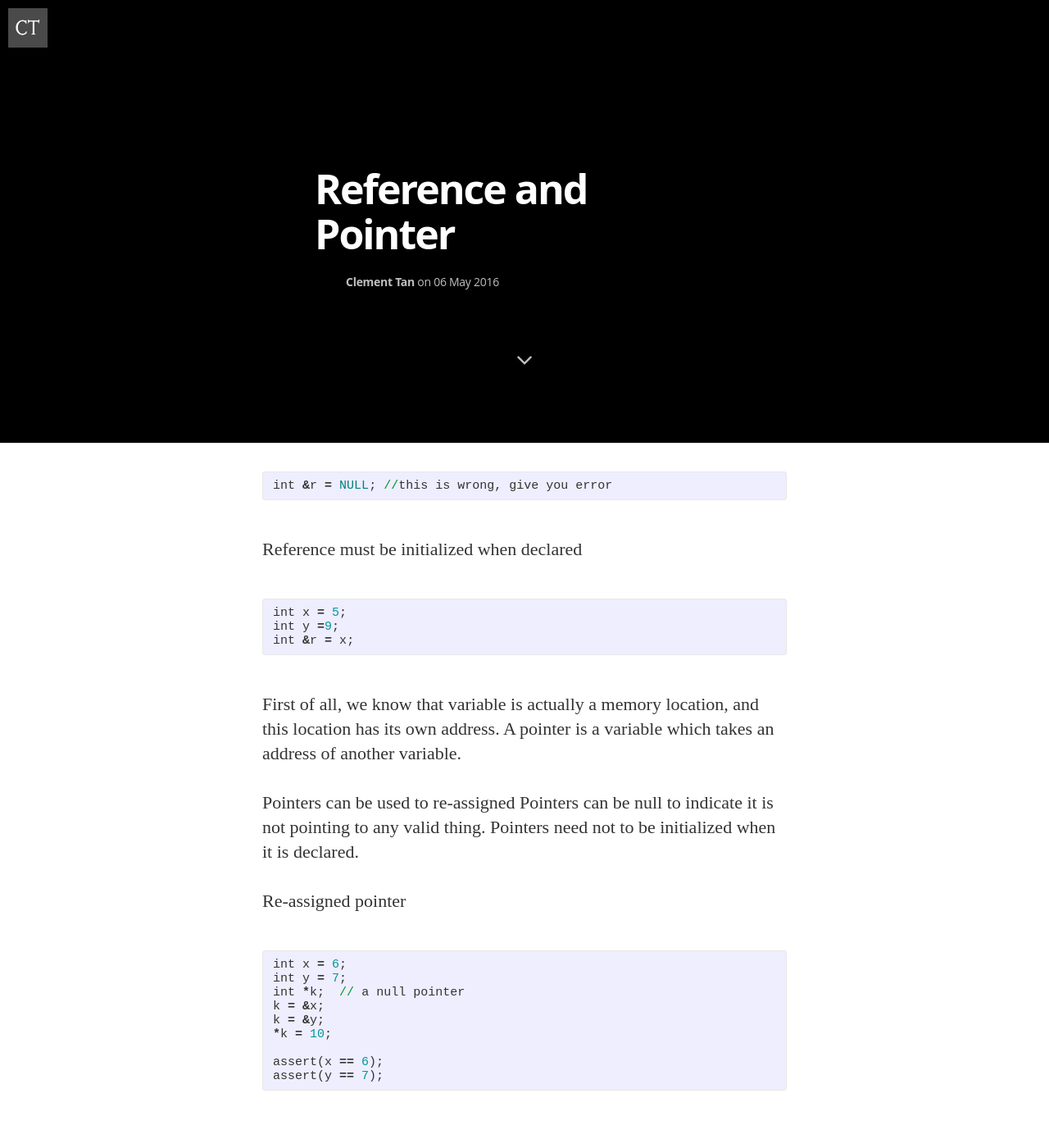
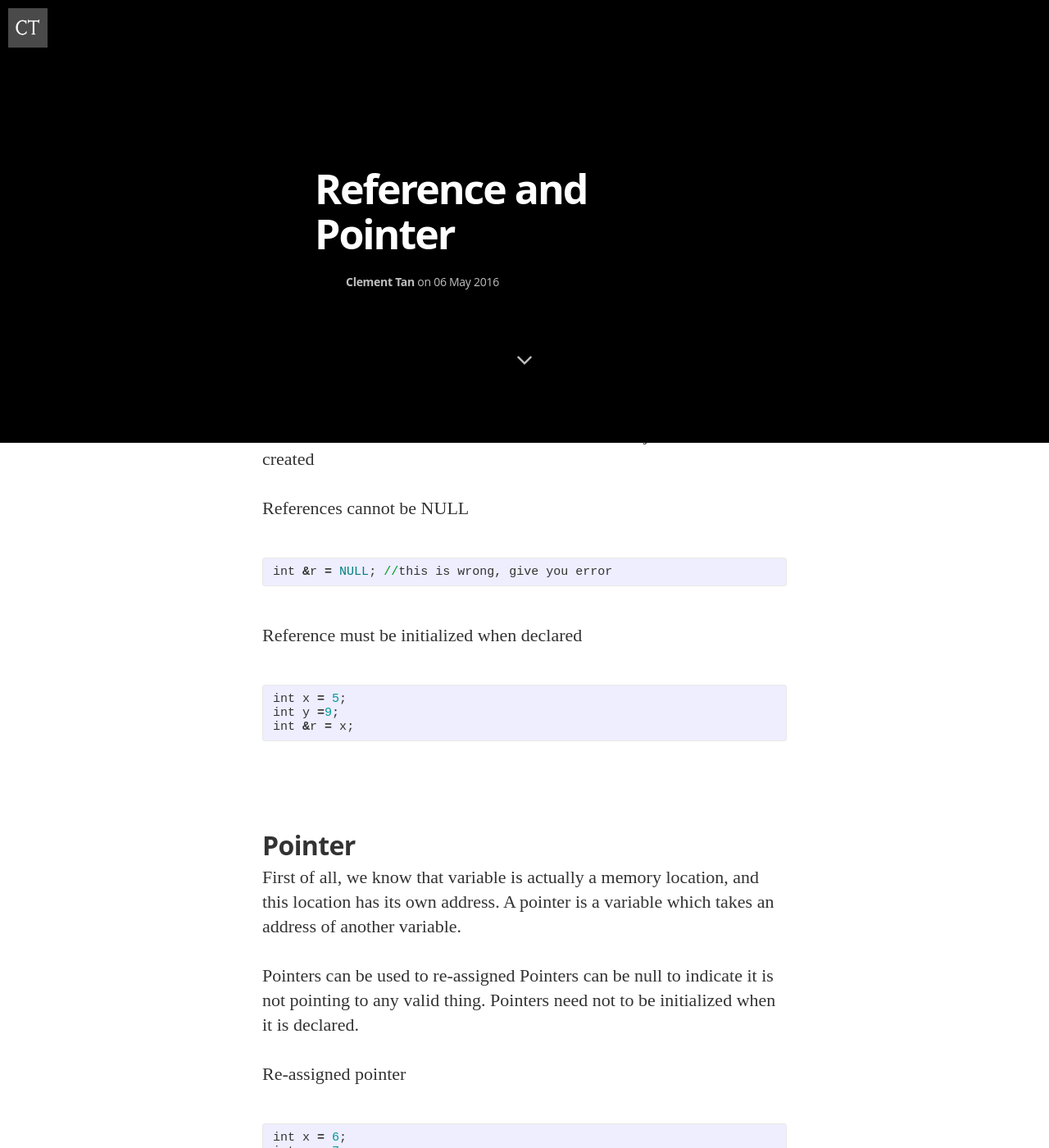
Before and after one commit to clementpeihengtan/clement-tph, a Jekyll site: the page built from _posts/2016-05-06-reference-and-pointer.md, in a window 1280 px wide and 1400 px high, scrolled down 860 px. Shown: the whole window at 82% size. Built offline with Jekyll 4.4.1, drawn with Linux system fonts in a browser that asks for light colours; nearby versions of some CDN libraries; some web fonts are replaced.

Commit message:
Update 2016-05-06-reference-and-pointer.md
Updated post

```diff
--- a/_posts/2016-05-06-reference-and-pointer.md
+++ b/_posts/2016-05-06-reference-and-pointer.md
@@ -7,6 +7,8 @@
 image: /assets/article_images/2016-05-06-reference-and-pointer/night-view.jpg
 ---
 When it comes to C or C++, the most confusing parts are pointer and reference. Although it looks complicated, if you mastered them, they really helps a lot in programming as they are very powerful tools.
+
+# Reference
 
 Reference variable is a variable that refers to another variable or object that is existed in your program.
 
@@ -28,6 +30,8 @@
 int &r = x;
 {% endhighlight %}
 
+# Pointer
+
 First of all, we know that variable is actually a memory location, and this location has its own address. A pointer is a variable which takes an address of another variable.
 
 Pointers can be used to re-assigned
```
